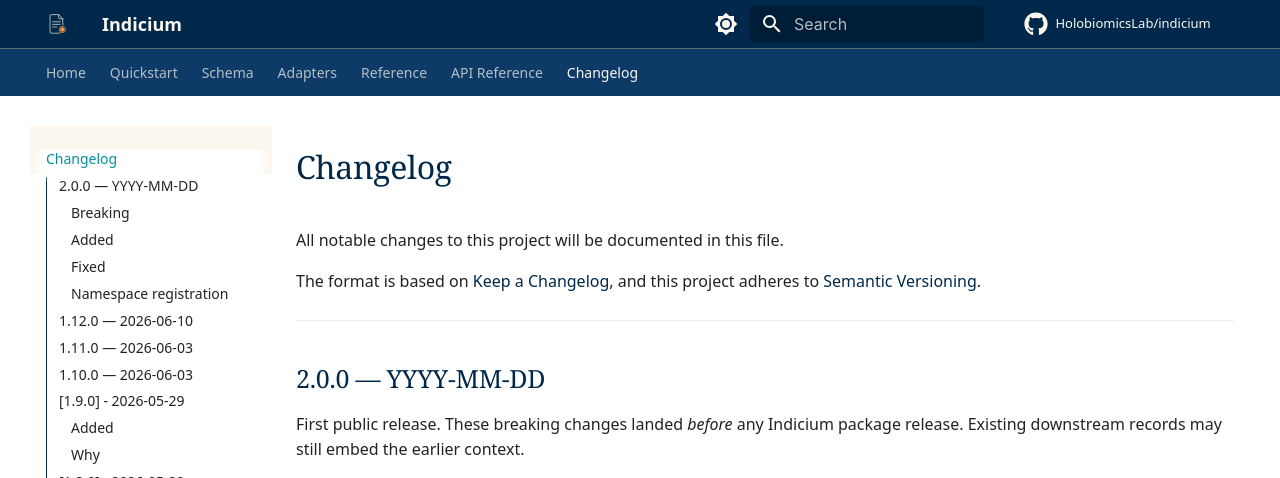
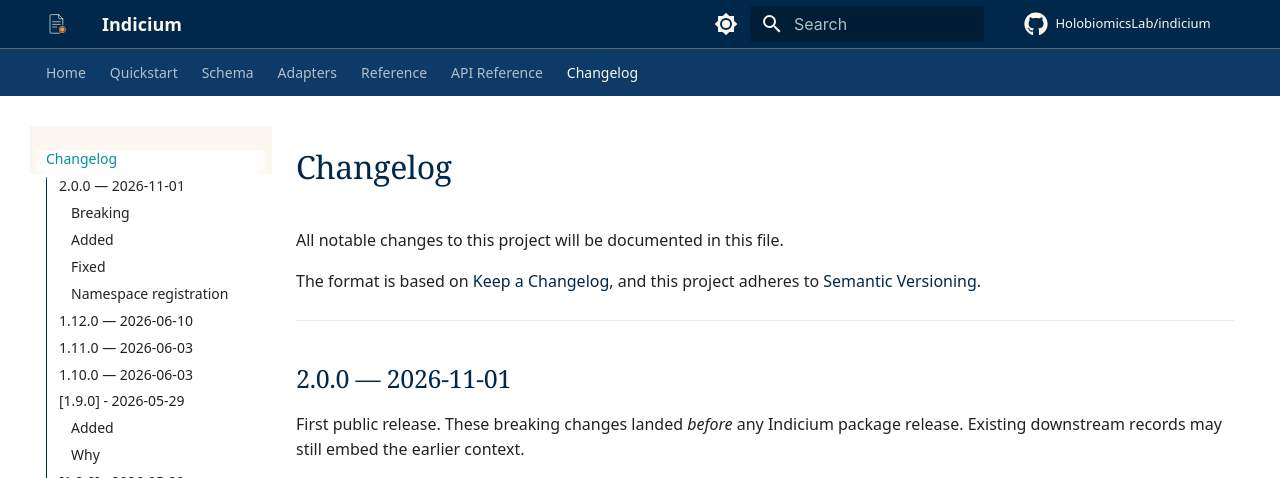
Before and after one commit to HolobiomicsLab/indicium, an MkDocs documentation site: the page built from docs/changelog.md, in a window 1280 px wide and 900 px high. Shown: the top 478 px of the window. Built offline with MkDocs 1.6.1 and Material for MkDocs 9.7.7, drawn with Linux system fonts in a browser that asks for light colours; comment, search, counter and statistics services are not loaded.

Commit message:
chore(release): date 2.0.0
Co-Authored-By: Claude Fable 5.1 <noreply@anthropic.com>

```diff
--- a/docs/changelog.md
+++ b/docs/changelog.md
@@ -7,7 +7,7 @@ and this project adheres to [Semantic Versioning](https://semver.org/spec/v2.0.0
 
 ---
 
-## 2.0.0 — YYYY-MM-DD
+## 2.0.0 — 2026-11-01
 
 First public release. These breaking changes landed *before* any Indicium package
 release. Existing downstream records may still embed the earlier context.
```
Also changed, not shown: CHANGELOG.md (+1 -1 lines).
